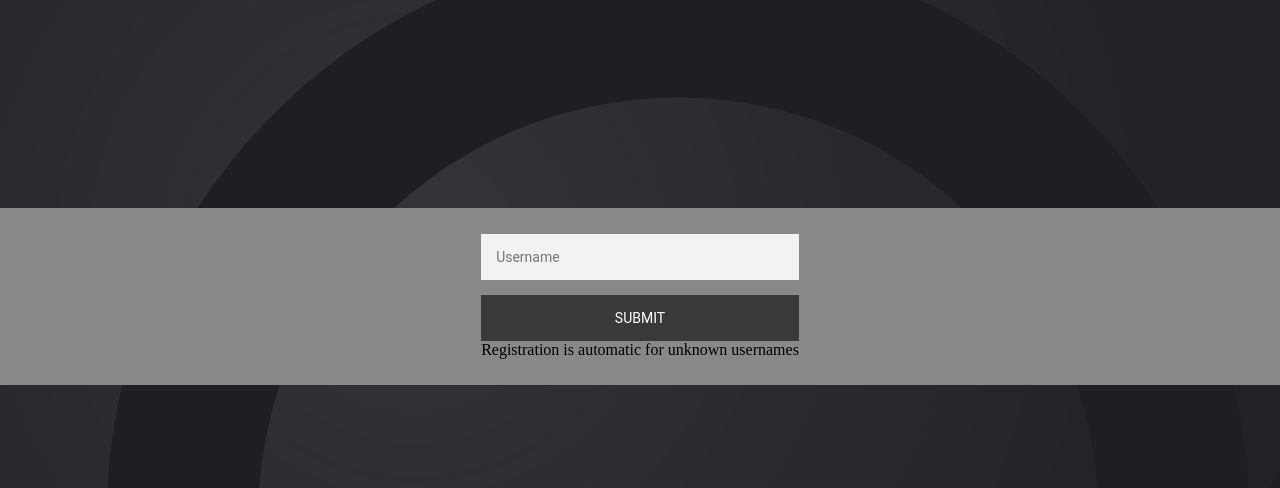
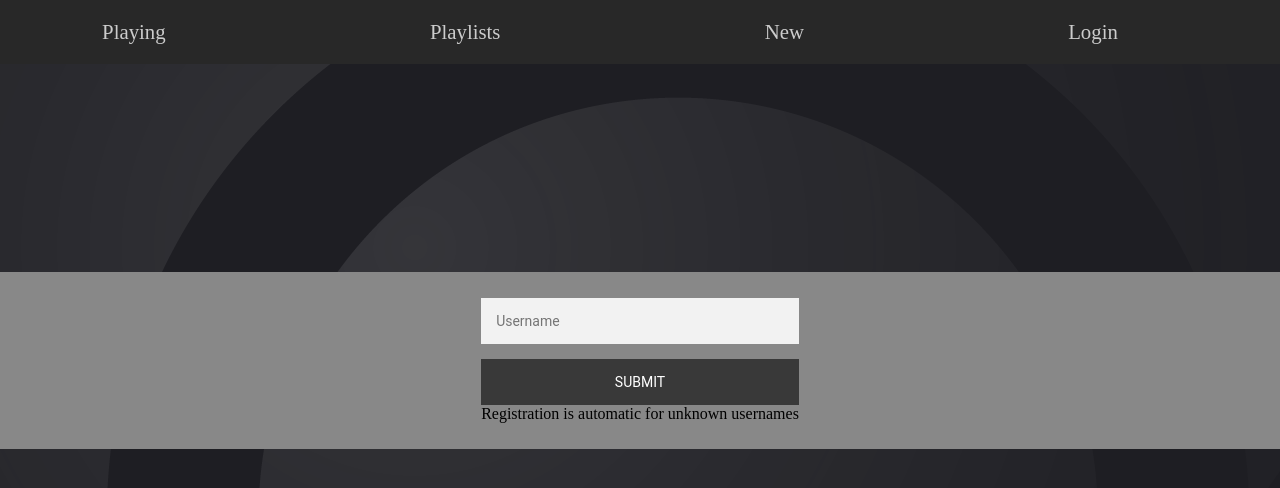
Before and after one commit to MichaelC0ker/MusicPlayer, a plain HTML site: page public/authForm.html in a window 1280 px wide. Drawn offline with Linux system fonts and the light colour scheme.

Commit message:
Add login to nav

```diff
--- a/public/auth.html
+++ b/public/authForm.html
@@ -7,6 +7,16 @@
     <script src="scripts/auth.js" type="text/javascript"></script>
 </head>
 <body>
+
+    <header>
+        <nav id="navbar">
+
+            <a href="playing.html">Playing</a>
+            <a href="Playlists.html">Playlists</a>
+            <a href="new.html">New</a>
+            <a href="authForm.html">Login</a>
+        </nav>
+    </header>
     <main>
         <form action="addUser()" id="auth-form">
             <input type="text" id="auth-user" placeholder="Username" required /><br />
```
Also changed, not shown: public/AddPlaylistForm.html (+9 -6 lines), public/Playlists.html (+9 -0 lines), public/addSongForm.html (+5 -4 lines), public/index.html (+1 -1 lines), public/list.html (+5 -3 lines), public/new.html (+9 -5 lines), public/playing.html (+9 -0 lines).
